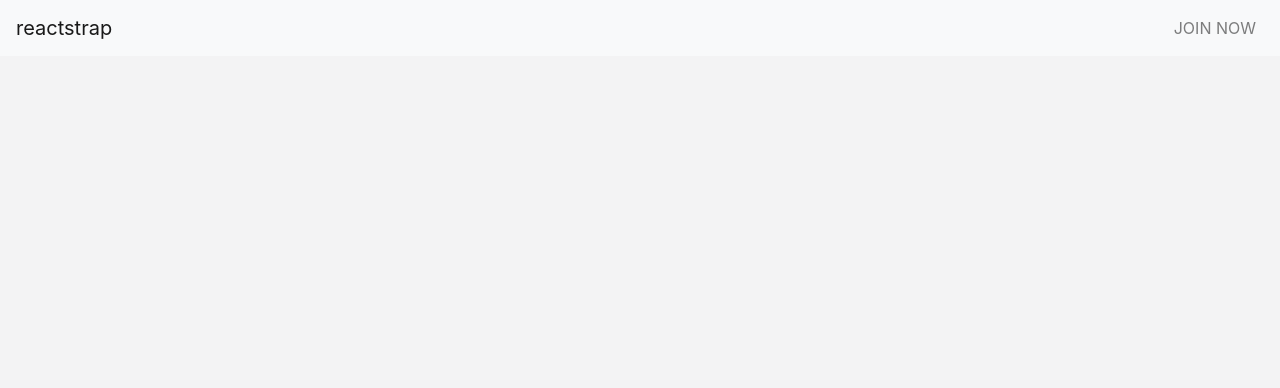
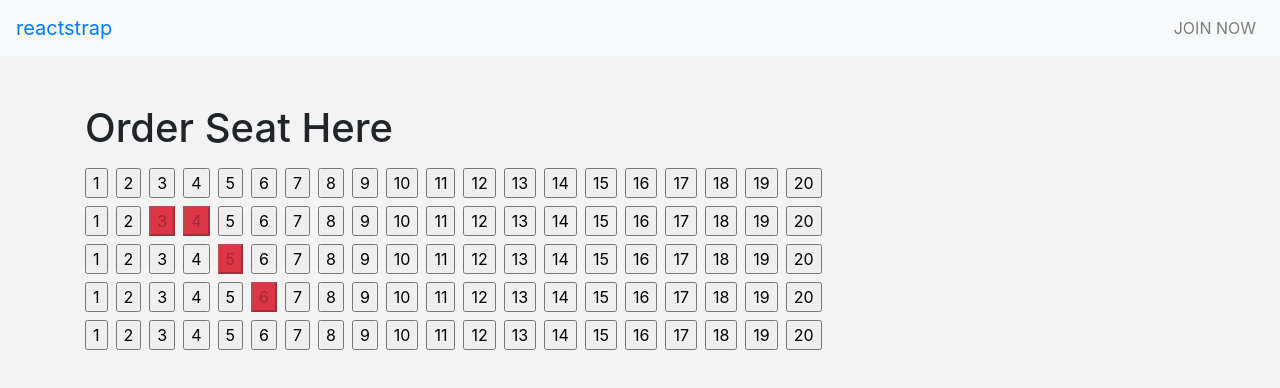
Before and after one commit to jamaludinfikrii/bioskop-pwd, a React (Create React App) app: page /order-seat in a window 1280 px wide. Shown: the top 388 px of the page. Built offline with nearby package versions, Linux system fonts and the light colour scheme.

Commit message:
seatRender

```diff
--- a/src/App.js
+++ b/src/App.js
@@ -4,6 +4,7 @@ import MovieList from './pages/movieList'
 import Bebas from './pages/admin/manageMovie'
 import MovieDetail from './pages/movieDetail'
 import Register from './pages/register'
+import SeatRes from './pages/seatReservation'
 
 import { Route } from 'react-router-dom'
 
@@ -36,6 +37,7 @@ class App extends React.Component {
         <Route path='/movie-detail' component={MovieDetail} />
         <Route path='/register' component={Register} />
         <Route path='/login' component={Login} />
+        <Route path='/order-seat' component={SeatRes} />
       </div>
     );
   }
--- a/src/components/header.jsx
+++ b/src/components/header.jsx
@@ -33,7 +33,7 @@ class Example extends React.Component {
     return (
       <div>
         <Navbar color="light" light expand="md">
-           <NavbarBrand href='/'>reactstrap</NavbarBrand>
+           <Link to='/'> <NavbarBrand>reactstrap</NavbarBrand> </Link>
           <NavbarToggler onClick={this.toggle} />
           <Collapse isOpen={this.state.isOpen} navbar>
             <Nav className="ml-auto" navbar>
--- a/src/pages/login.jsx
+++ b/src/pages/login.jsx
@@ -1,18 +1,56 @@
 import React, { Component } from 'react'
 import {Paper} from '@material-ui/core'
 import { Link } from 'react-router-dom'
+import {connect} from 'react-redux'
+import Axios from 'axios'
+import {OnRegisterSuccess} from './../redux/actions'
+import {Redirect} from 'react-router-dom'
+import { ApiUrl } from '../supports/ApiURl';
+
+// Ambil Value dari input User
+// Validasi Inputan
+// Kita get data user berdasarkan inputan
+// apabila dapet data berarti berhasil login
+// apabila data gak ada, berarti username or password invalid
+// apabila berhasil login, taruh data di global state, dan username di localStorage
 
 class Login extends Component {
+    onBtnLoginClick = () => {
+        var name = this.refs.username.value
+        var pass = this.refs.password.value
+        if(name === '' || pass ===''){
+            alert('Semua Form Harus Terisi')
+        }else{
+            Axios.get(ApiUrl + '/users?username=' + name + '&password=' + pass)
+            .then((res) => {
+                if(res.data.length === 0){
+                    alert('Password or Username Invalid')
+                }else{
+                    this.props.OnRegisterSuccess(res.data[0])
+                    localStorage.setItem('terserah' , name)
+                }
+            })
+            .catch((err) => {
+                console.log(err)
+            })
+        }
+    }
+
     render() {
+        if(this.props.username !== ""){
+            return(
+                <Redirect to='/' />
+            )
+        }
         return (
             <div className='container'>
             <div className='row justify-content-center mt-5'>
                 <div className='col-md-6'>
                     <Paper className='p-5'>
                     <h1> LOGIN </h1>
-                    <input className='form-control mt-3' type='text' placeholder='username' />
-                    <input className='form-control mt-3' type='text' placeholder='password' />
-                    <input type='button' className='btn btn-primary mt-5' value='Login' />
+                    <input ref='username' className='form-control mt-3' type='text' placeholder='username' />
+                    <input ref='password' className='form-control mt-3' type='text' placeholder='password' />
+                    <input onClick={this.onBtnLoginClick} type='button' className='btn btn-primary mt-5' value='Login' />
                     </Paper>
                     <p className='mt-3' style={{fontStyle:'italic'}}>
                         Belum Punya Akun ?
@@ -29,4 +67,10 @@ class Login extends Component {
     }
 }
 
-export default Login
+const mapStateToProps = (state) => {
+    return{
+        username : state.user.username
+    }
+}
+
+export default connect(mapStateToProps , {OnRegisterSuccess})(Login)
--- a/src/pages/seatReservation.jsx
+++ b/src/pages/seatReservation.jsx
@@ -0,0 +1,62 @@
+import React, { Component } from 'react'
+
+class SeatRes extends Component {
+    state ={seats : 100 , baris : 5 , booked : [[2,4] , [3,5],[1,2],[1,3]] }
+
+    renderSeat = () => {
+        var arr = []
+        for(var i = 0 ; i< this.state.baris ; i++){
+            arr.push([])
+            for(var j = 0 ; j < this.state.seats/this.state.baris; j++){
+                arr[i].push(true)
+            }
+        }
+
+
+        for(var i = 0 ; i< this.state.booked.length; i++){
+            arr[this.state.booked[i][0]][this.state.booked[i][1]] = false
+        }
+        console.log(arr)
+
+        var jsx = arr.map((val,index) => {
+            return(
+                <tr>
+                    {
+                        val.map((val1,i) => {
+                            if(val1 === false){
+                                return(
+                                    <input type='button' disabled value={i+1} className='mr-2 mt-2 bg-danger'  />
+                                )
+                            }
+                            return(
+                                <input type='button' value={i+1} className='mr-2 mt-2'  />
+                            )
+                        })
+                    }
+                </tr>
+            )
+        })
+        return jsx
+
+    }
+    render() {
+        return (
+            <div className='container mt-5 mb-5'>
+                <h1>Order Seat Here</h1>
+                <table>
+                  {this.renderSeat()}
+                </table>
+            </div>
+        )
+    }
+}
+
+export default SeatRes
+
+
+
+// arr = [[true , true],
+//         [true,true]
+// ]
+
+// arr[1][1] = false
```
